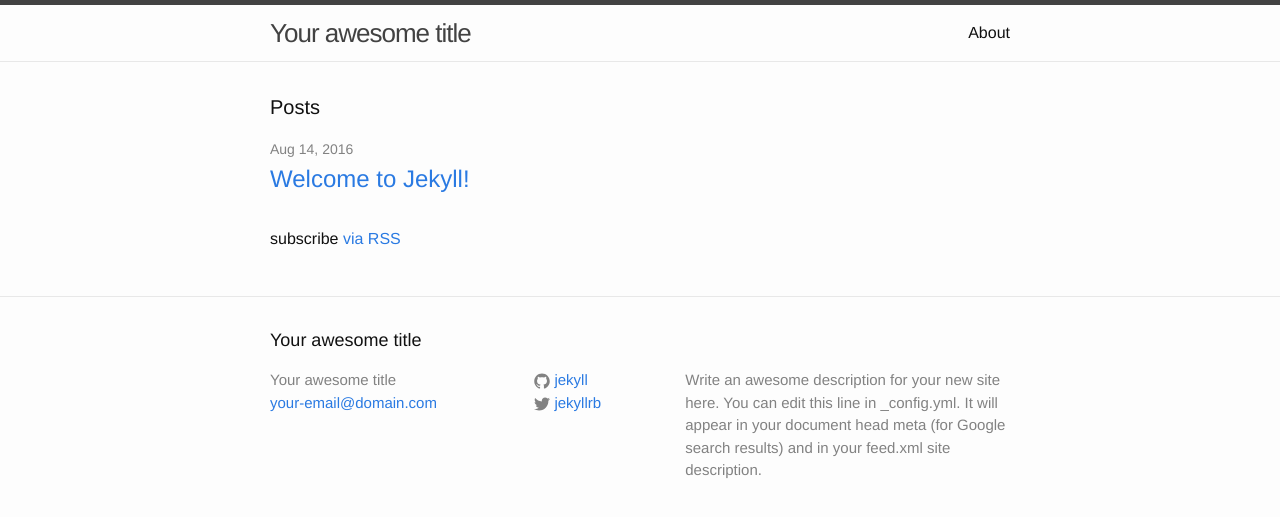
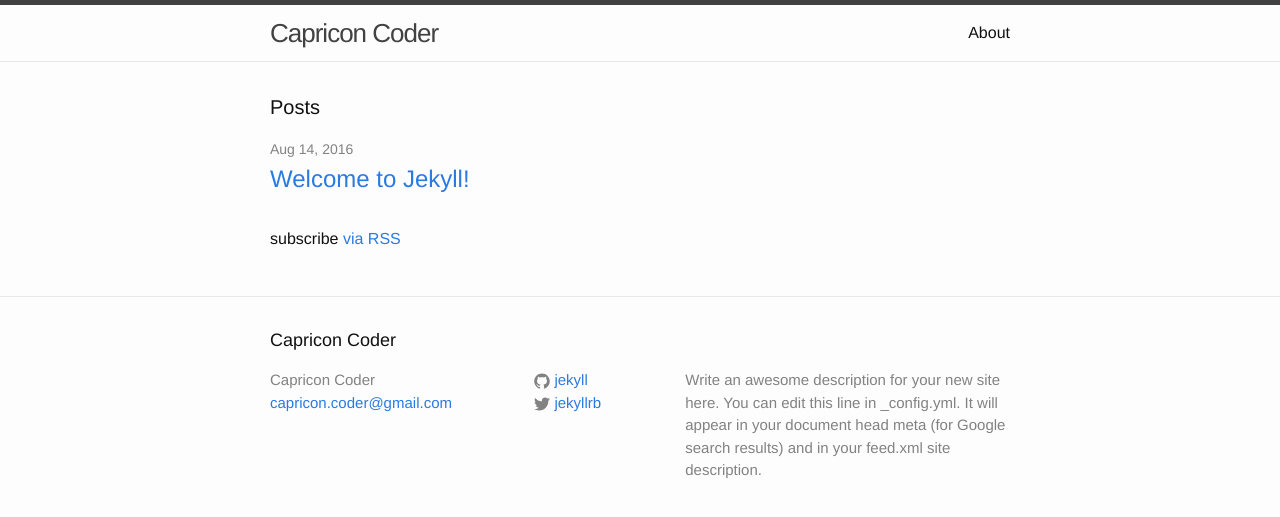
Before and after one commit to capriconcoder/capriconcoder.github.io, a Jekyll site: the page built from index.html, in a window 1280 px wide. Shown: the top 517 px of the page. Built offline with Jekyll 4.4.1, drawn with Linux system fonts in a browser that asks for light colours.

Commit message:
Change Config

```diff
--- a/_config.yml
+++ b/_config.yml
@@ -6,8 +6,8 @@
 # 'jekyll serve'. If you change this file, please restart the server process.
 
 # Site settings
-title: Your awesome title
-email: your-email@domain.com
+title: Capricon Coder
+email: capricon.coder@gmail.com
 description: > # this means to ignore newlines until "baseurl:"
   Write an awesome description for your new site here. You can edit this
   line in _config.yml. It will appear in your document head meta (for
```
